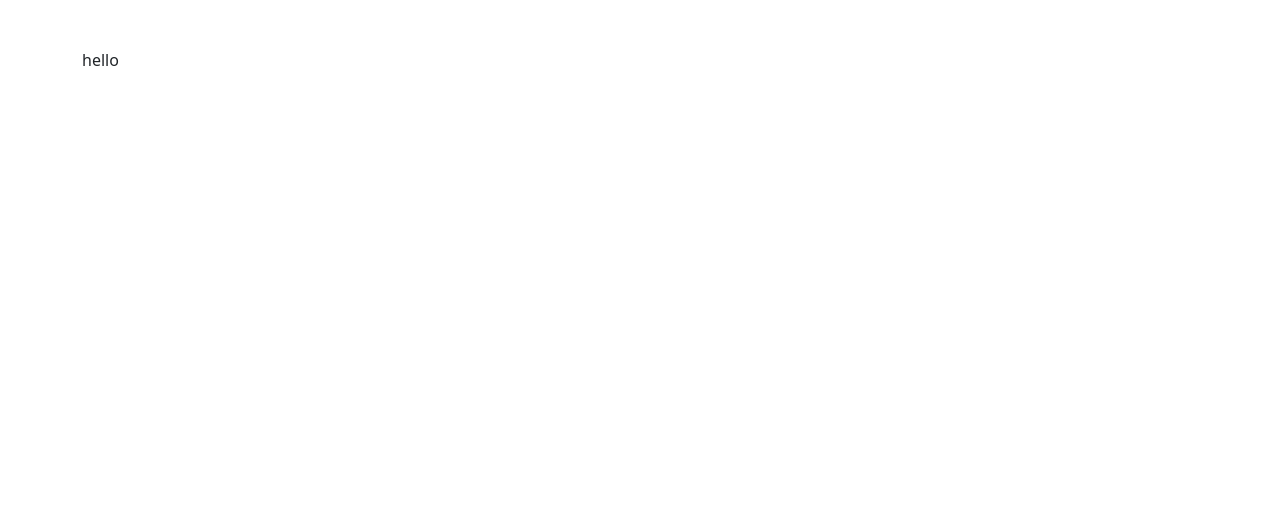
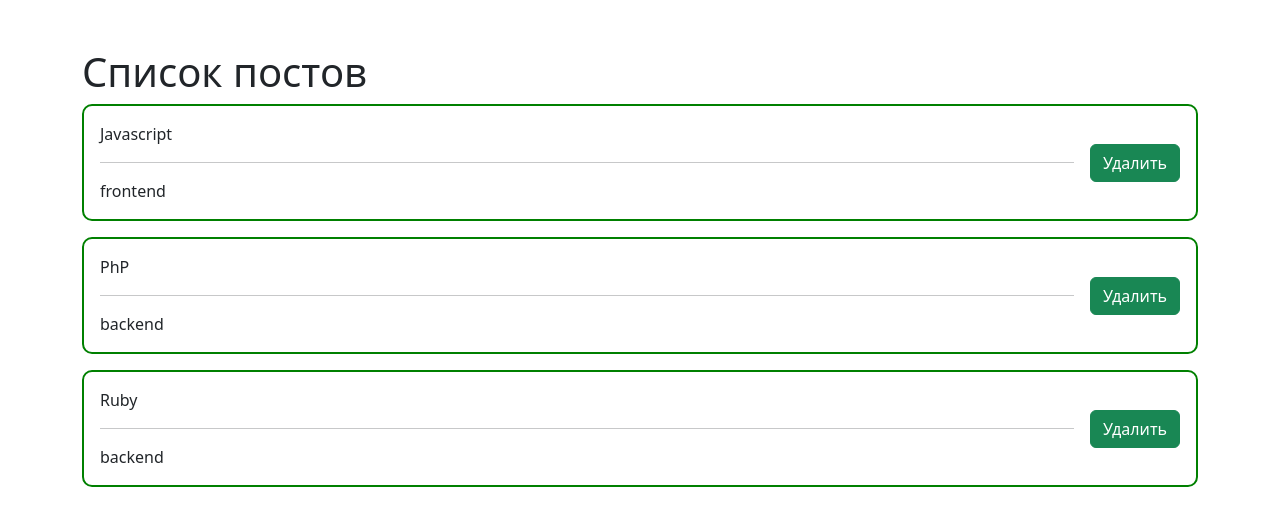
Before and after one commit to maxgrigoriew/react-course, a React (Create React App) app: page / in a window 1280 px wide. Shown: the top 526 px of the page. Built offline with nearby package versions, Linux system fonts and the light colour scheme.

Commit message:
add posts

```diff
--- a/src/App.js
+++ b/src/App.js
@@ -1,4 +1,5 @@
 import { useMemo, useState } from 'react';
+import PostList from './components/PostList';
 
 function App() {
   const [posts, setPosts] = useState([
@@ -6,39 +7,11 @@ function App() {
     { id: 2, title: 'PhP', body: 'backend' },
     { id: 3, title: 'Ruby', body: 'backend' },
   ])
-  const [filter, setFilter] = useState({
-    query: '',
-    sort: ''
-  })
-
-  // sort posts and caesh
-  const sortedPosts = useMemo(() => {
-    if (filter.sort !== '') {
-      return [...posts].sort((a, b) => a[filter.sort].localeCompare(b[filter.sort]))
-    }
-    return posts
-  }, [filter.sort, posts])
-
-  // add post
-  const createPost = (newPost) => {
-    setPosts([newPost, ...posts,])
-  }
-
-  // remove post
-  const removePost = (post) => {
-    setPosts(posts.filter((p) => p.id !== post.id))
-  }
-
-  const searchedAndSortedPosts = useMemo(() => {
-    return sortedPosts.filter((item) => item.title.toLowerCase().includes(filter.query.toLowerCase())
-      || item.body.toLowerCase().includes(filter.query.toLowerCase())
-    )
-  }, [filter.query, sortedPosts])
 
   return (
     <div className='container pt-5'>
-      <div>hello</div>
-     </div>
+     <PostList posts={posts}/>
+    </div>
 
   );
 }
--- /dev/null
+++ b/src/components/PostItem.jsx
@@ -0,0 +1,15 @@
+import React from 'react'
+
+export default function PostItem({ post }) {
+
+  return (
+    <div className="post">
+      <div className="post__content">
+        <div className="post__title">{post.title}</div>
+        <hr />
+        <div className="post__body">{post.body}</div>
+      </div>
+      <button className="btn btn-success">Удалить</button>
+    </div>
+  )
+}
--- /dev/null
+++ b/src/components/PostList.jsx
@@ -0,0 +1,14 @@
+ import React from 'react'
+import PostItem from './PostItem'
+
+ export default function PostList({posts}) {
+   return (
+     <div>
+      <h1>Список постов</h1>
+      {
+        posts.map((post) =>
+        <PostItem post={post} key={post.id}/>)
+      }
+     </div>
+   )
+ }
--- a/src/styles/main.css
+++ b/src/styles/main.css
@@ -1 +1,15 @@
-body {}
+
+.post {
+  display: flex;
+  justify-content: space-between;
+  align-items: center;
+  border: 2px solid green;
+  margin-bottom: 1rem;
+  padding: 1rem;
+  border-radius: 10px;
+}
+
+.post__content {
+  margin-right: 1rem;
+  flex-grow: 1;
+}
```
